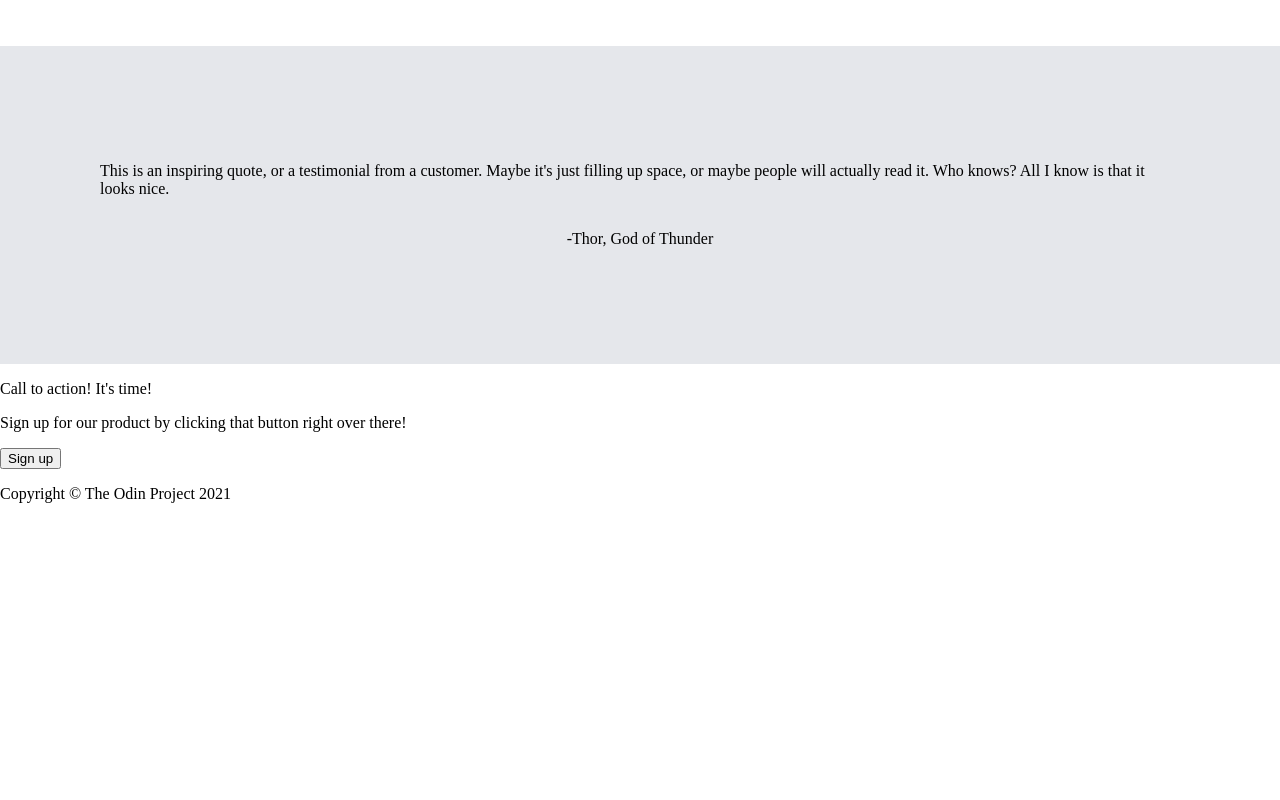
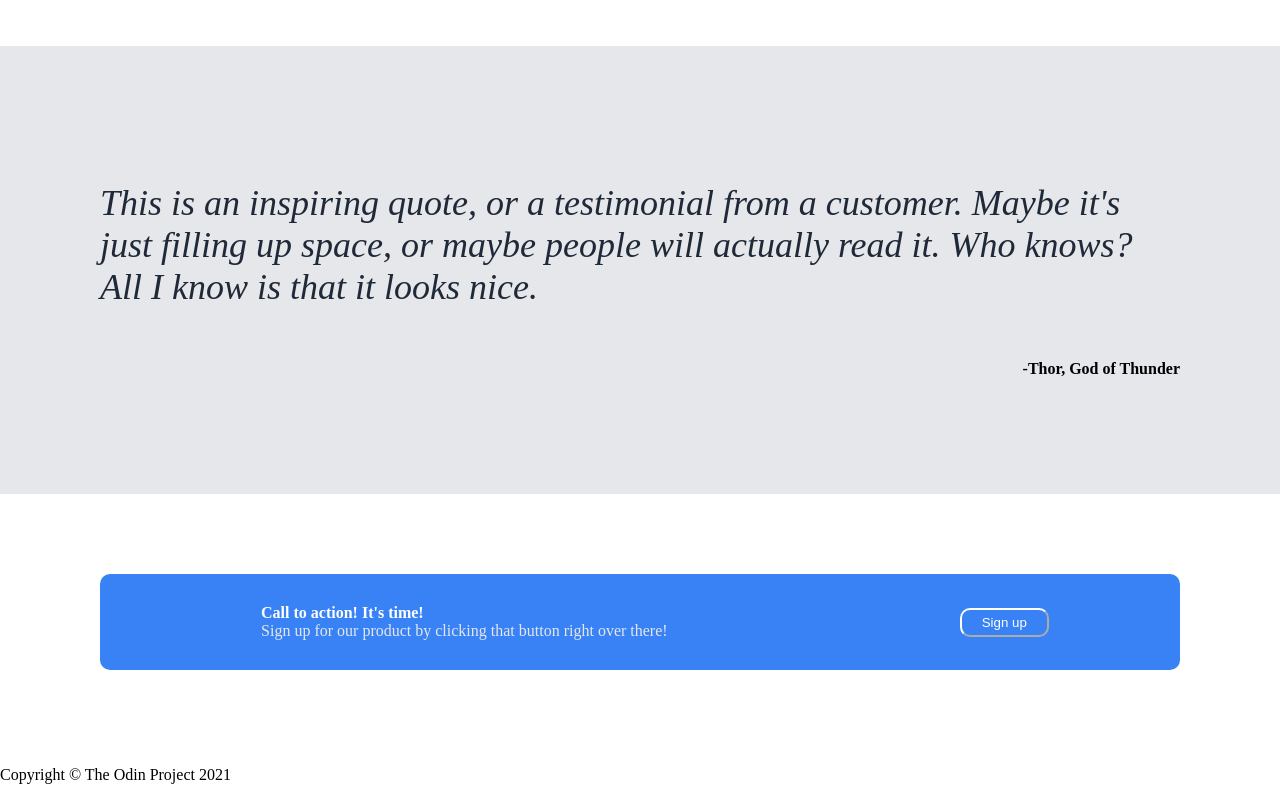
Before and after one commit to KevinRivera21/odin-landing-page, a plain HTML site: page index.html in a window 1280 px wide. Shown: the part 1096-1896 px from the top of the page. Before the commit the page ends 1615 px from the top, so only its background shows below. Drawn offline with Linux system fonts and the light colour scheme.

Commit message:
Create call to action card

```diff
--- a/index.html
+++ b/index.html
@@ -29,9 +29,7 @@
                     <p class="subtext">This website has some subtext that goes here under the main title. It's a smaller
                         font
                         and the color is lower contrast</p>
-                    <a href="signup.html">
-                        <button class ="hero-button">Sign up</button>
-                    </a>
+                        <button class="hero-button">Sign up</button>
                 </div>
                 <div class="image-container">
                     <img src="images/ThumbsUp.jpg" alt="placeholder image">
@@ -63,15 +61,19 @@
             </div>
 
             <div class="quote-section">
-            <p>This is an inspiring quote, or a testimonial from a customer. Maybe it's just filling up space, or maybe
+                <p class="quote">This is an inspiring quote, or a testimonial from a customer. Maybe it's just filling
+                    up space, or maybe
                     people will actually read it. Who knows? All I know is that it looks nice.</p>
-            <p>-Thor, God of Thunder</p>
+                <p class="author">-Thor, God of Thunder</p>
             </div>
-
             <div class="container">
-            <p>Call to action! It's time!</p>
-            <p>Sign up for our product by clicking that button right over there!</p>
-            <button>Sign up</button>
+                <div class="action-container">
+                    <p class="action-header">Call to action! It's time!</p>
+                    <p class="action-text">Sign up for our product by clicking that button right over there!</p>
+                </div>
+                <div class="signup-button">
+                <button class="signup-action">Sign up</button>
+            </div>
             </div>
 
             <footer>
--- a/style.css
+++ b/style.css
@@ -42,6 +42,7 @@ a {
 .logo {
     font-size: 24px;
     color: #F9FAF8;
+    padding-top: 10px;
 }
 
 .main-text {
@@ -117,10 +118,53 @@ a {
 
 .quote {
     font-style: italic;
-    font-size: 32px;
+    font-size: 36px;
+    color: #1F2937;
 }
 
 .author {
     align-self: flex-end;
     font-weight: 800;
 }
+
+.container {
+    display: flex;
+    background-color: #3882f6;
+    justify-content: space-around;
+    align-items: center;
+    margin-top: 80px;
+    margin-bottom: 80px;
+    margin-left: 100px;
+    margin-right: 100px;
+    border-radius: 10px;
+}
+
+.action-container {
+    background-color: #3882f6;
+    padding: 30px;
+}
+
+.action-header {
+    margin: 0;
+    color: white;
+    font-weight: 900;
+
+}
+
+.action-text {
+    margin: 0;
+    color:#E5E7EB
+}
+
+.signup-action {
+    background-color: #3882f6;
+    color: white;
+    border-radius: 10px;
+    padding-left: 20px;
+    padding-right: 20px;
+    padding-top: 5px;
+    padding-bottom: 5px;
+    border-color: white;
+
+
+}
```
Lines whose indentation alone changed are shown as unchanged.
